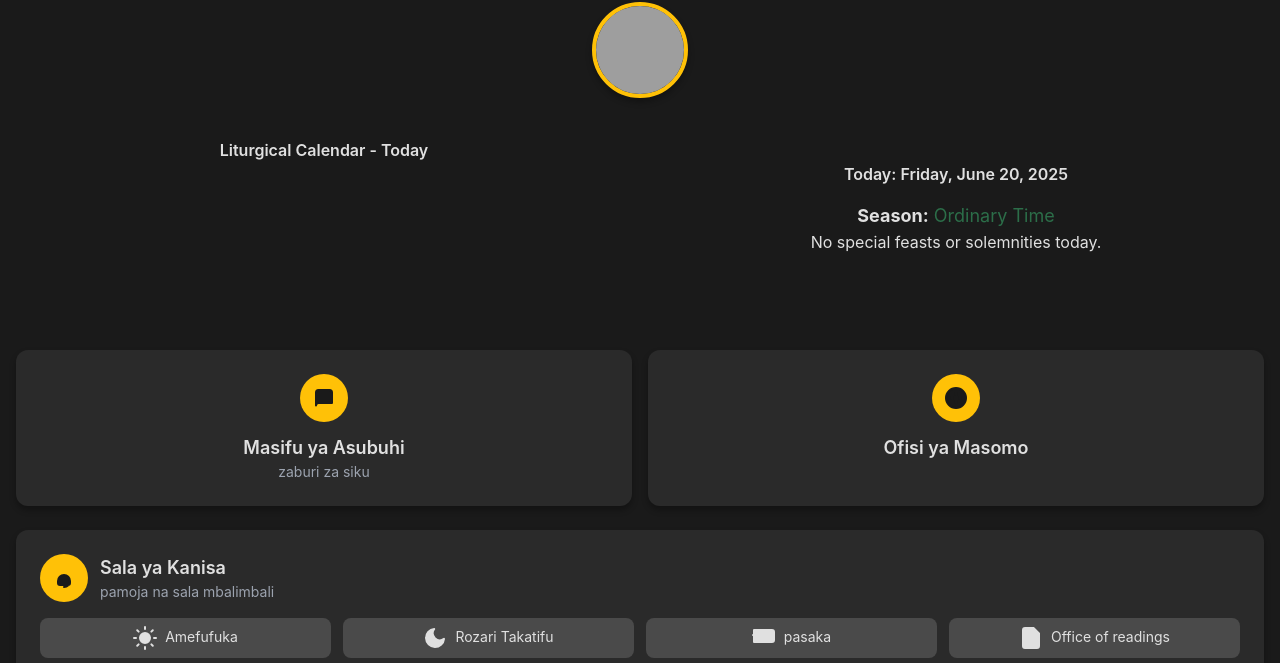
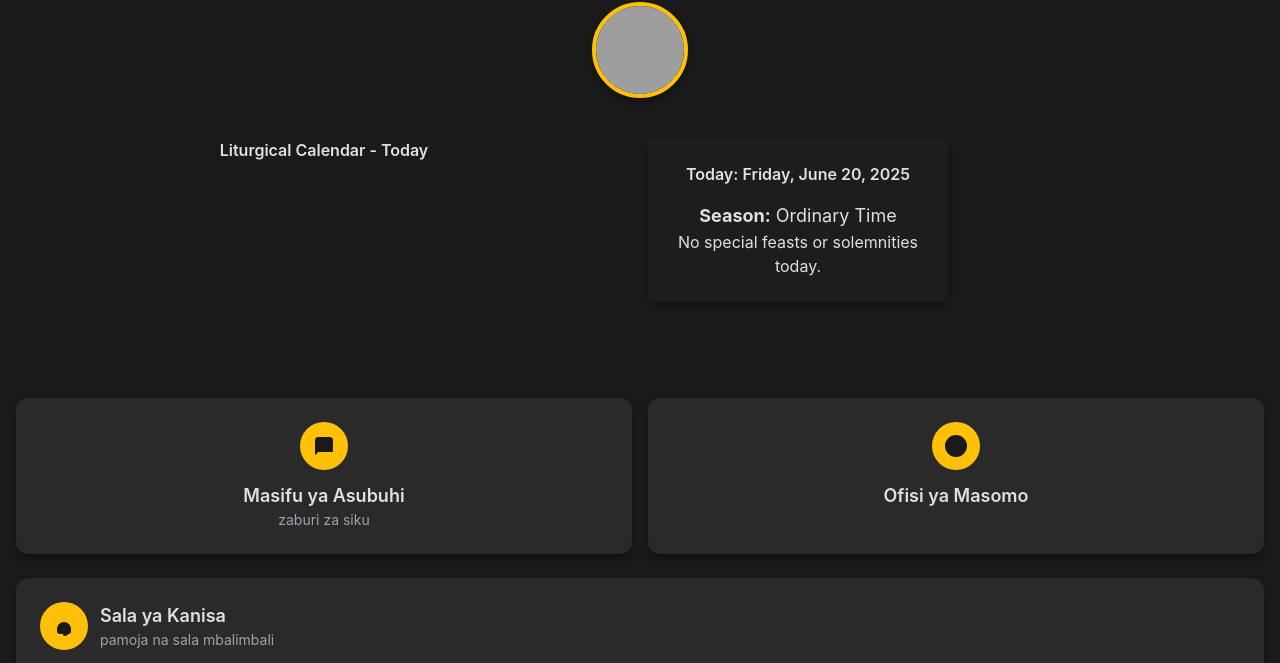
Before and after one commit to collo670/i-prayer, a website: page index.html in a window 1280 px wide. Shown: the part 126-789 px from the top of the page. Drawn offline with Linux system fonts and the light colour scheme; grey boxes are pictures that could not be loaded.

Commit message:
calendar div fix

```diff
--- a/index.html
+++ b/index.html
@@ -261,10 +261,12 @@
         </div>
 
          <div class="grid grid-cols-1 md:grid-cols-2 gap-4 mb-6">
-        <h1 class="text-3xl font-semibold text-gray-800 mb-6 text-center">Liturgical Calendar - Today</h1>
-        <div id="current-day" class="current-day bg-white p-6 rounded-lg shadow-md text-center bg-opacity-90">
-            <!-- Current day content will be inserted here -->
-        </div>
+            <h1 class="text-3xl font-semibold text-gray-800 mb-6 text-center">Liturgical Calendar - Today</h1>
+        <div class="grid grid-cols-1 md:grid-cols-2 gap-4 mb-6">
+    <div id="current-day" class="card p-6 rounded-xl flex flex-col items-center text-center shadow-md w-full vintage-background">
+        <!-- Current day content will be inserted here -->
+    </div>
+</div>
     </div>
     <br><br>
 
```
